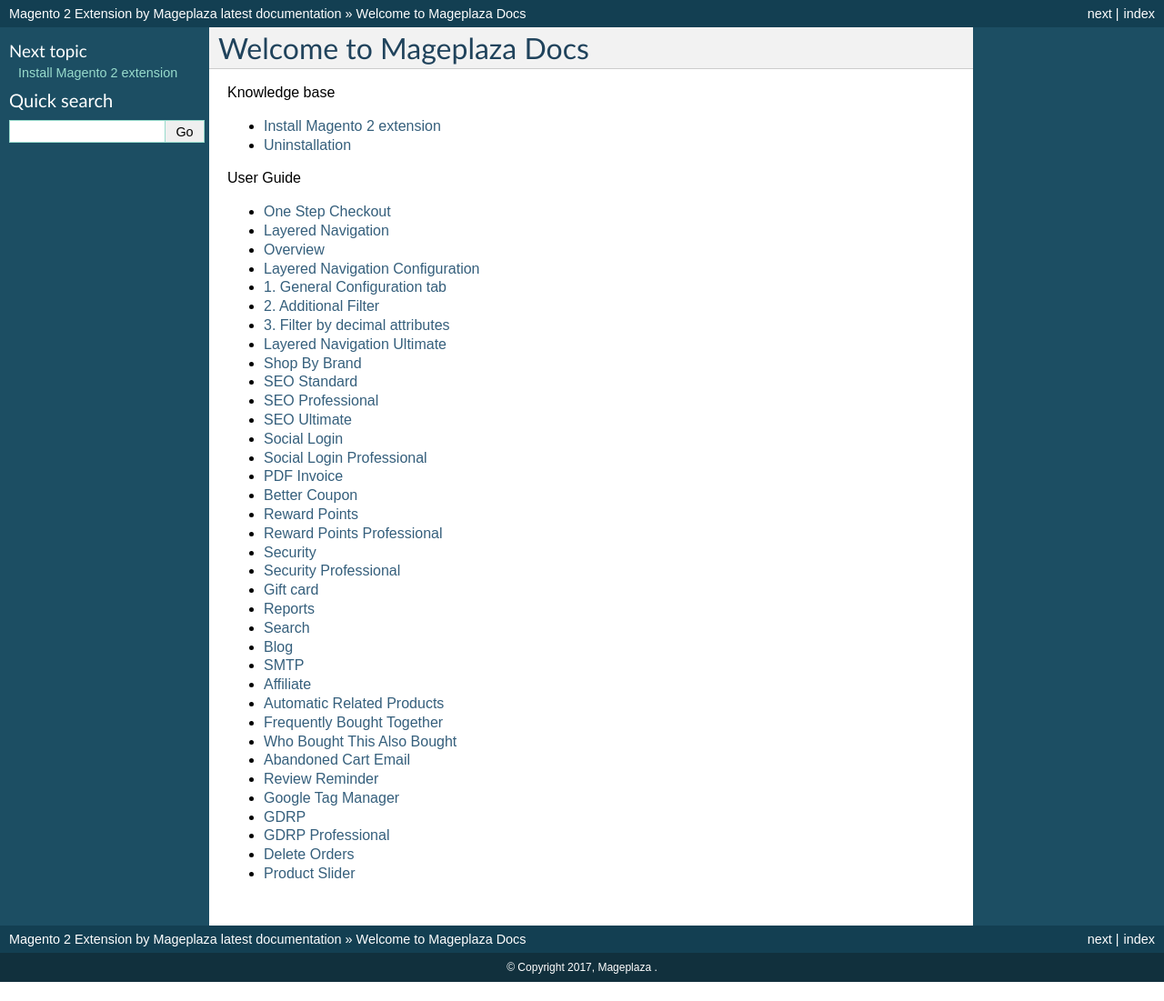
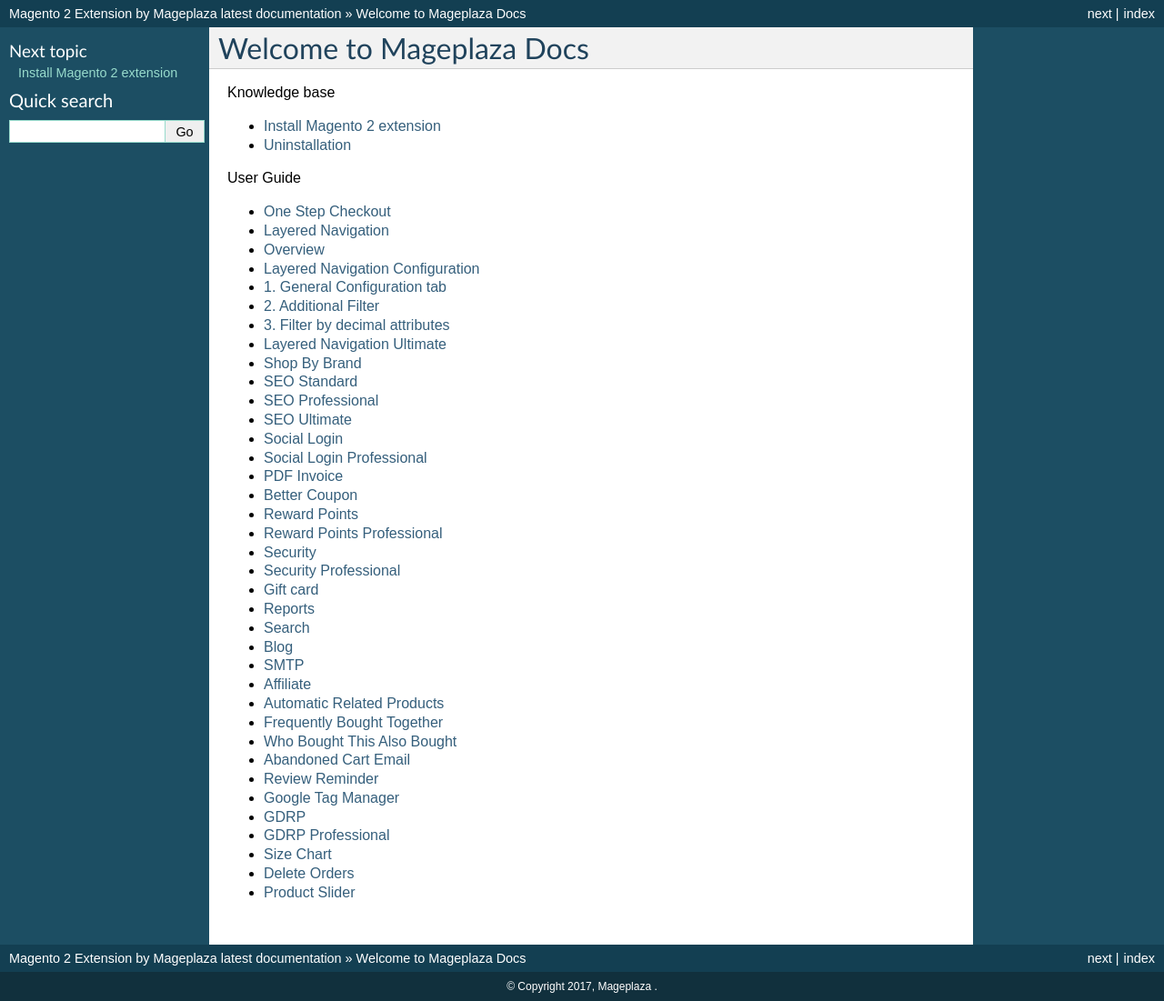
Before and after one commit to magepages/mpdocs, a Sphinx documentation site: the page built from docs/index.rst, in a window 1280 px wide. Shown: the whole page at 91% size. Built offline with Sphinx 7.4.7, drawn with Linux system fonts in a browser that asks for light colours; pages that are not in the unit, such as notebooks, are missing from menus; before the commit the page ends 1080 px from its top, so only the background shows below that.

Commit message:
Update index.rst

```diff
--- a/docs/index.rst
+++ b/docs/index.rst
@@ -48,5 +48,6 @@
    google-tag-manager-m2/index
    gdpr/index
    gdpr-pro/index
+   size-chart/index
    delete-order-m2/index
    product-slider-m2/index
```
